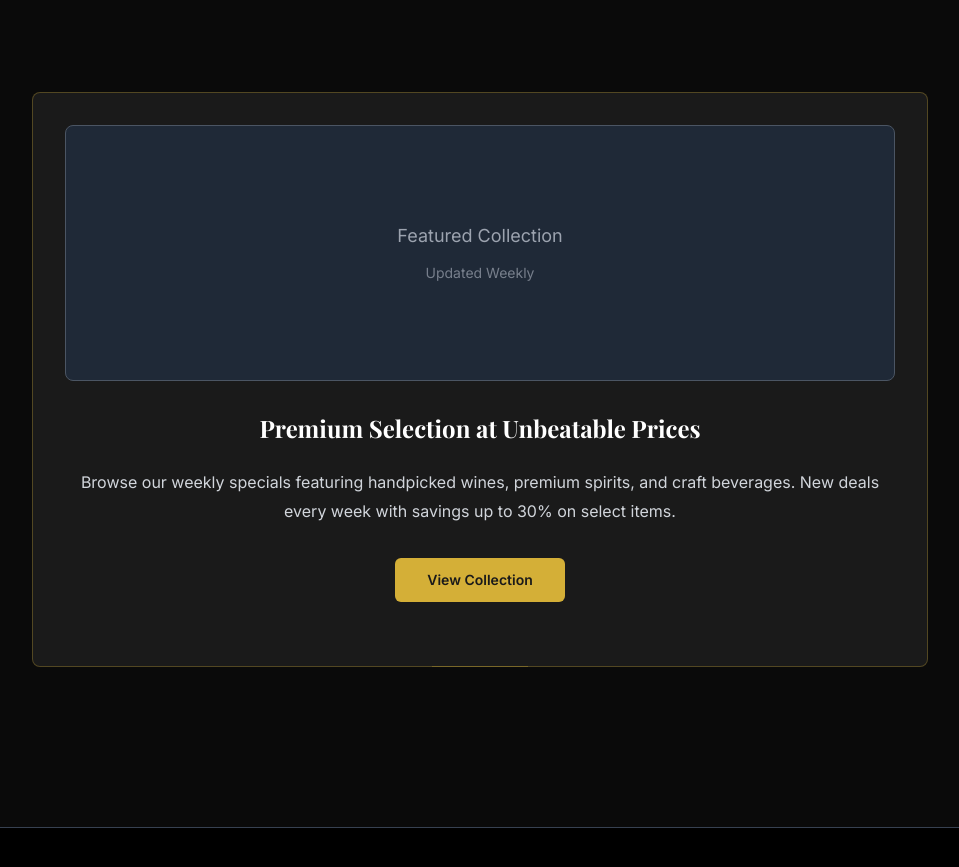
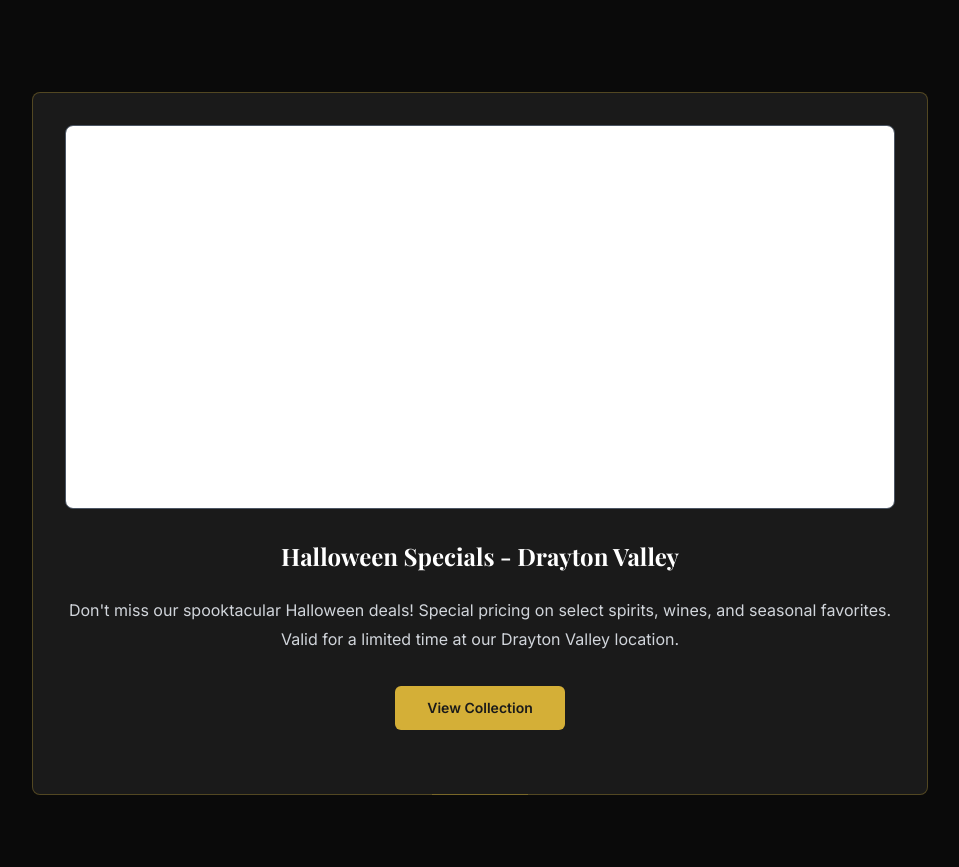
Before and after one commit to gurnoora21/my-liquor-boutique-web, a React (Vite) app: page / in a window 1280 px wide. Shown: the part 3280-4147 px from the top of the page, without its empty margins (160-1119 px from the left). Built offline with nearby package versions, Linux system fonts and the light colour scheme.

Commit message:
Add Halloween flyer to flyer section
Added the Drayton Valley Halloween flyer to the CurrentFlyer component.

```diff
--- a/src/components/CurrentFlyer.tsx
+++ b/src/components/CurrentFlyer.tsx
@@ -21,20 +21,21 @@ const CurrentFlyer = () => {
         <div className="max-w-4xl mx-auto">
           <div className="bg-charcoal p-8 rounded-lg border border-warm-gold/30 hover:border-warm-gold/50 transition-all duration-300">
             <div className="text-center mb-8">
-              <div className="w-full h-64 bg-gray-800 rounded-lg flex items-center justify-center mb-8 border border-gray-600">
-                <div className="text-center text-gray-400">
-                  <p className="text-lg font-body mb-2" style={{ lineHeight: '1.8' }}>Featured Collection</p>
-                  <p className="text-sm font-body opacity-70" style={{ lineHeight: '1.8' }}>Updated Weekly</p>
-                </div>
+              <div className="w-full h-96 bg-gray-800 rounded-lg flex items-center justify-center mb-8 border border-gray-600 overflow-hidden">
+                <iframe
+                  src="/Halloween  Flyer Drayton Valley.pdf"
+                  className="w-full h-full border-0"
+                  title="Halloween Flyer - Drayton Valley"
+                />
               </div>
 
               <h3 className="text-2xl font-heading font-bold text-white mb-6" style={{ lineHeight: '1.32' }}>
-                Premium Selection at Unbeatable Prices
+                Halloween Specials - Drayton Valley
               </h3>
 
               <p className="text-gray-300 mb-8 font-body" style={{ lineHeight: '1.8' }}>
-                Browse our weekly specials featuring handpicked wines, premium spirits, and craft beverages.
-                New deals every week with savings up to 30% on select items.
+                Don't miss our spooktacular Halloween deals! Special pricing on select spirits, wines, and seasonal favorites.
+                Valid for a limited time at our Drayton Valley location.
               </p>
 
               <Button
```
